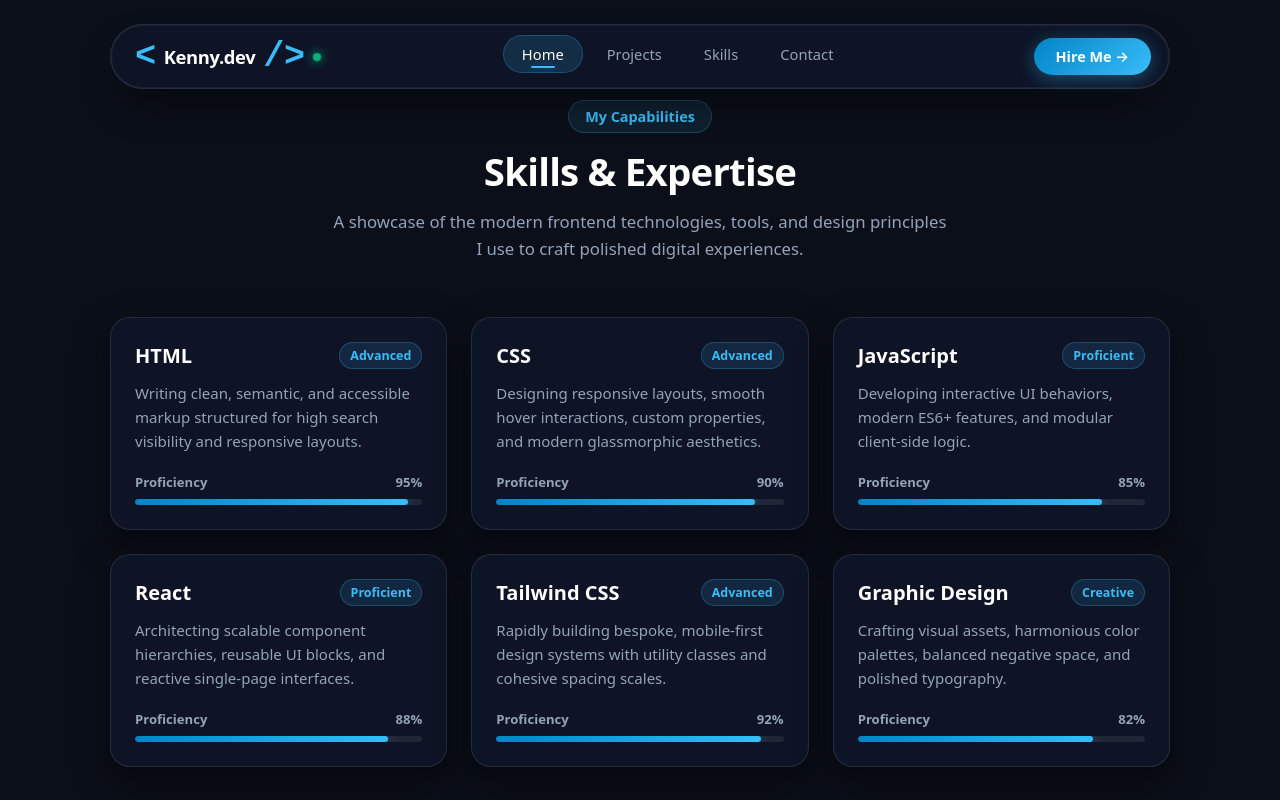
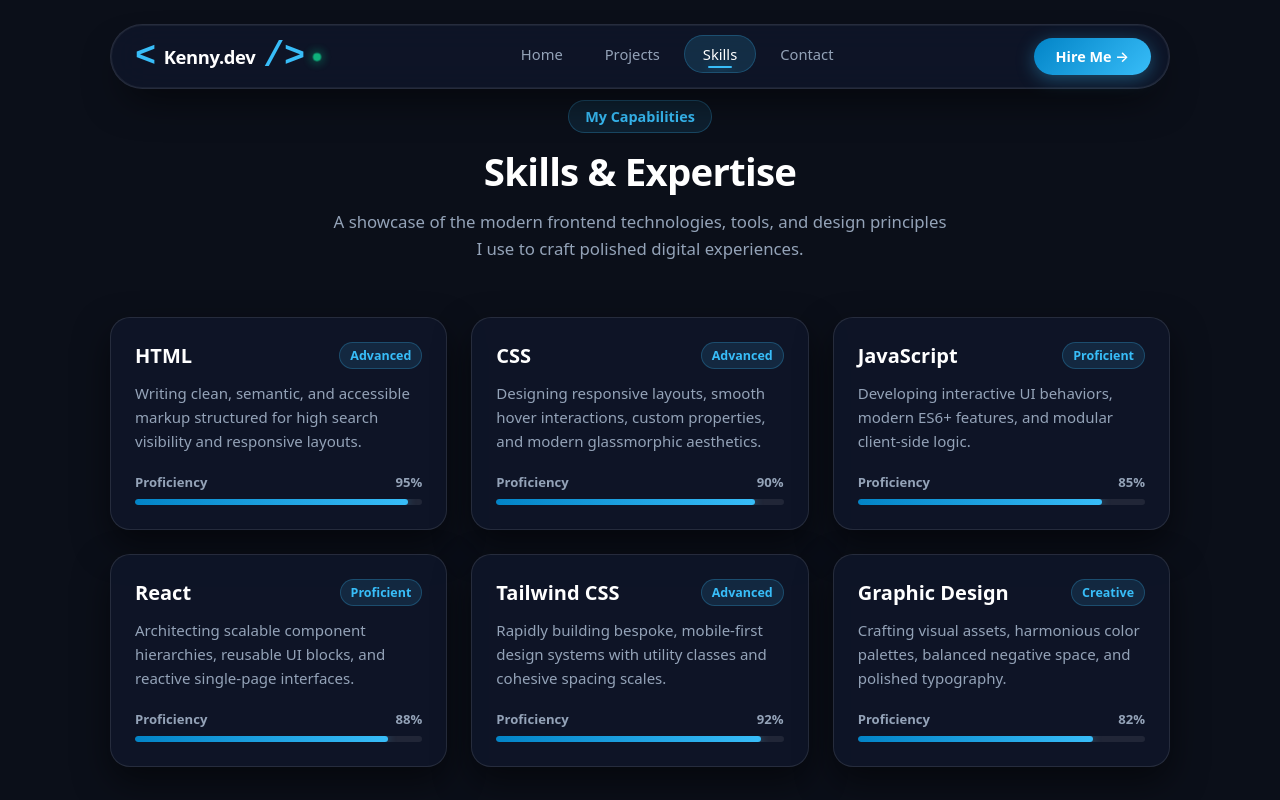
Before and after one commit to kennyvip081-collab/Kenny-portfolio, a React app: page /skill in a window 1280 px wide. Shown: the top 800 px of the page. Built offline with nearby package versions, Linux system fonts and the light colour scheme; the HTML template or start-up script is replaced by a standard one.

Commit message:
Update projects experience footer and navbar

```diff
--- a/src/App.tsx
+++ b/src/App.tsx
@@ -7,6 +7,7 @@ import Home from './Home'
 import Skil from './Skil'
 
 function App() {
+
   return (
     <Router>
       <Navbar />
--- a/src/components/Experience.tsx
+++ b/src/components/Experience.tsx
@@ -1,4 +1,5 @@
 
+import { Link } from 'react-router-dom';
 import './Experience.css';
 
 export default function Experience() {
@@ -112,8 +113,12 @@ export default function Experience() {
         </div>
 
         <div className="experience-buttons">
-          <a href="#projects" className="btn-primary">View My Projects</a>
-          <a href="#contact" className="btn-secondary">Let's Work Together</a>
+          <Link to="/projects" className="btn-primary">
+            View My Projects
+          </Link>
+          <a href="#contact" className="btn-secondary">
+            Let's Work Together
+          </a>
         </div>
       </div>
     </section>
--- a/src/components/Footer.tsx
+++ b/src/components/Footer.tsx
@@ -1,4 +1,5 @@
 
+import { Link } from 'react-router-dom';
 import './Footer.css';
 
 export default function Footer() {
@@ -11,8 +12,13 @@ export default function Footer() {
             <p className="footer-cta-subtitle">Building digital experiences that make an impact.</p>
           </div>
           <div className="footer-cta-buttons">
-            <a href="#projects" className="btn-primary">View My Projects</a>
-            <a href="#contact" className="btn-secondary">Let's Work Together</a>
+            <Link to="/projects" className="btn-primary">
+              View My Projects
+            </Link>
+
+            <a href="#contact" className="btn-secondary">
+              Let's Work Together
+            </a>
           </div>
         </div>
 
--- a/src/components/Navbar.tsx
+++ b/src/components/Navbar.tsx
@@ -1,6 +1,6 @@
 
 import './Navbar.css';
-import { Link } from 'react-router-dom';
+import { NavLink, Link } from 'react-router-dom';
 
 export default function App() {
   return (
@@ -36,21 +36,36 @@ export default function App() {
         {/* Navigation Links */}
         <ul className="nav-links">
           <li>
-            <Link to="/" className="nav-link active">
+            <NavLink
+              to="/"
+              className={({ isActive }) =>
+                isActive ? 'nav-link active' : 'nav-link'
+              }
+            >
               Home
-            </Link>
+            </NavLink>
           </li>
 
           <li>
-            <Link to="/projects" className="nav-link">
+            <NavLink
+              to="/projects"
+              className={({ isActive }) =>
+                isActive ? 'nav-link active' : 'nav-link'
+              }
+            >
               Projects
-            </Link>
+            </NavLink>
           </li>
 
           <li>
-            <Link to="/skill" className="nav-link">
+            <NavLink
+              to="/skill"
+              className={({ isActive }) =>
+                isActive ? 'nav-link active' : 'nav-link'
+              }
+            >
               Skills
-            </Link>
+            </NavLink>
           </li>
 
           <li>
```
